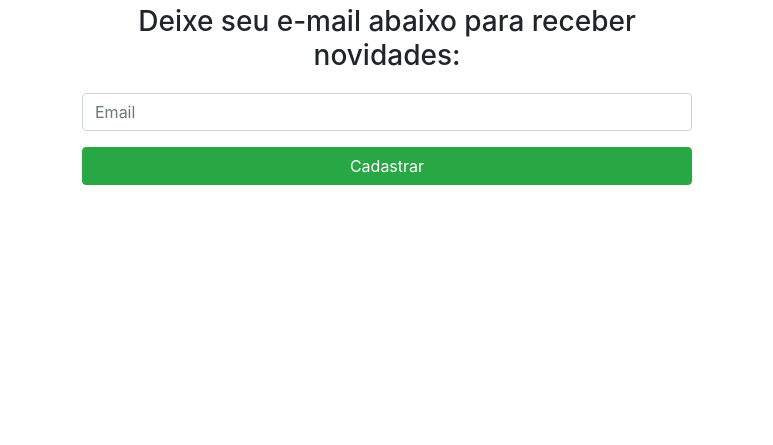
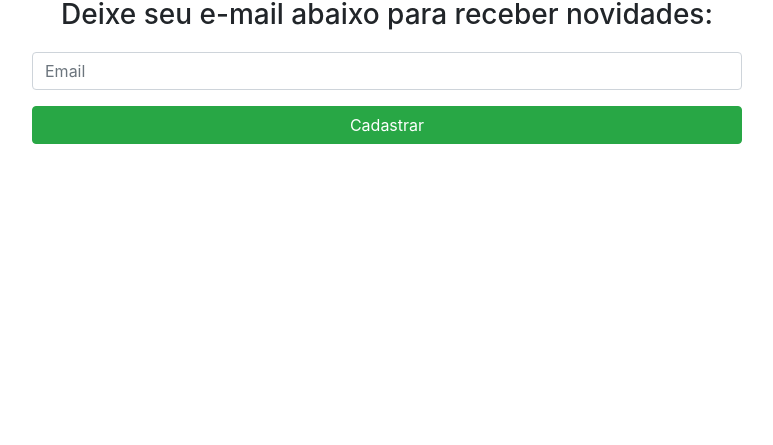
Before and after one commit to MatheusMiliorini/matheusmiliorini.github.io, a plain HTML site: page index.html in a window 1280 px wide. Shown: the part 355-800 px from the top of the page, without its empty margins (253-1026 px from the left). Drawn offline with nearby package versions, Linux system fonts and the light colour scheme.

Commit message:
Alterado layout

```diff
--- a/index.html
+++ b/index.html
@@ -14,6 +14,7 @@
             text-align: center;
             margin-bottom: 20px;
         }
+
         .row {
             margin: 0px;
             height: 100%;
@@ -22,8 +23,9 @@
 </head>
 
 <body>
+    <div class="container">
         <div class="row">
-        <div class="col-6 offset-3 align-self-center">
+            <div class="col-8 offset-2 align-self-center">
                 <h1 class="centralizado">Esta página está em construção!</h1>
                 <h3 class="centralizado">Deixe seu e-mail abaixo para receber novidades:</h3>
                 <form>
@@ -36,6 +38,7 @@
                 </form>
             </div>
         </div>
+    </div>
 </body>
 
 </html>
```
Lines whose indentation alone changed are shown as unchanged.
